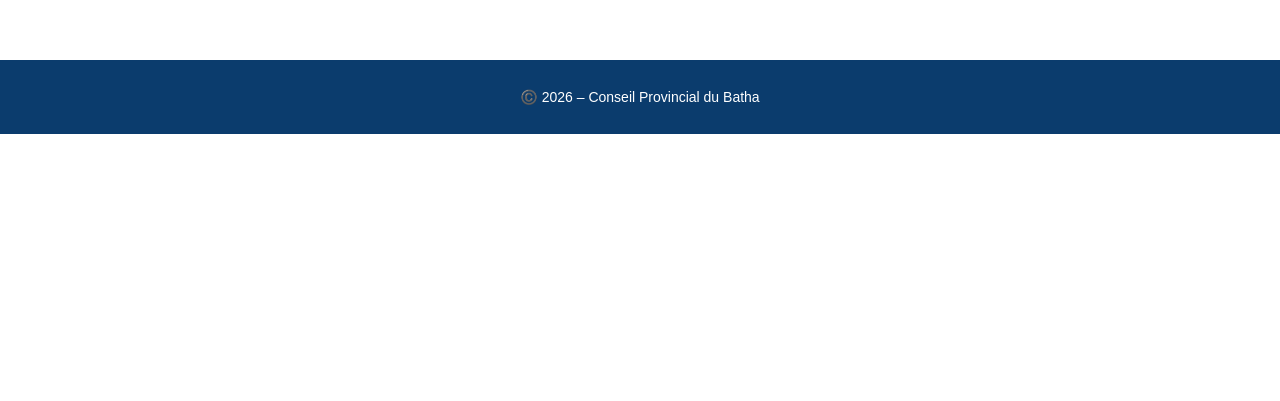
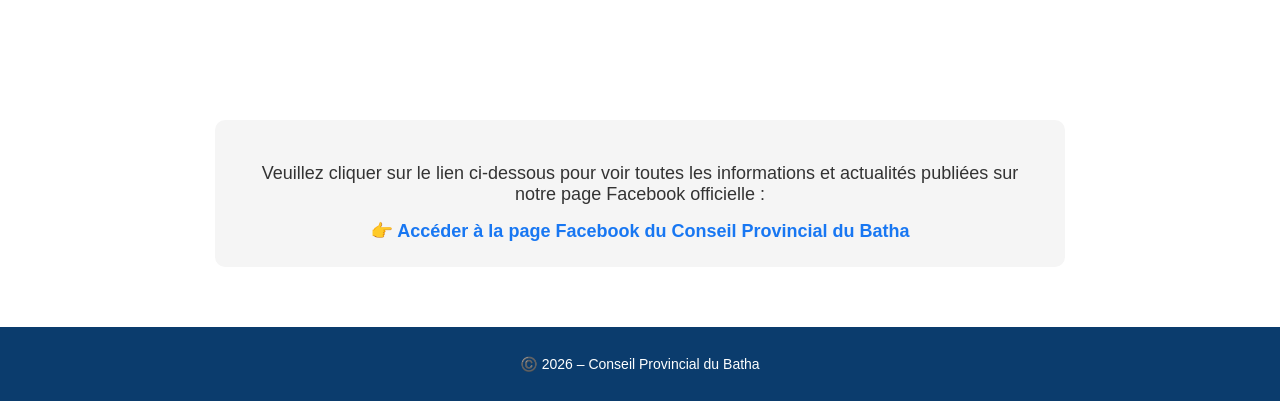
Before and after one commit to abidrakhis6-cloud/conseil-pronvincial-batha, a plain HTML site: page actualites.html in a window 1280 px wide. Shown: the part 1244-1645 px from the top of the page. Before the commit the page ends 1378 px from the top, so only its background shows below. Drawn offline with Linux system fonts and the light colour scheme.

Commit message:
Ajout lien vers page Facebook des actualites

```diff
--- a/actualites.html
+++ b/actualites.html
@@ -89,6 +89,17 @@
 </section>
 
 </main>
+<div class="facebook-link">
+  <p>
+    Veuillez cliquer sur le lien ci-dessous pour voir toutes les informations
+    et actualités publiées sur notre page Facebook officielle :
+  </p>
+
+  <a href="https://www.facebook.com/share/1661Tn4okA/?mibextid=wwXIfr"
+     target="_blank" rel="noopener">
+    👉 Accéder à la page Facebook du Conseil Provincial du Batha
+  </a>
+</div>
 
 <footer><p>©️ 2026 – Conseil Provincial du Batha</p></footer>
 </body>
--- a/style.css
+++ b/style.css
@@ -1049,3 +1049,30 @@
   margin-top: 10px;
   font-size: 14px;
 }
+/* Lien Facebook - Actualités */
+.facebook-link {
+  max-width: 800px;
+  margin: 60px auto;
+  padding: 25px;
+  background: #f5f5f5;
+  border-radius: 10px;
+  text-align: center;
+}
+
+.facebook-link p {
+  font-size: 18px;
+  color: #333;
+  margin-bottom: 15px;
+}
+
+.facebook-link a {
+  display: inline-block;
+  font-size: 18px;
+  font-weight: bold;
+  color: #1877f2;
+  text-decoration: none;
+}
+
+.facebook-link a:hover {
+  text-decoration: underline;
+}
```
